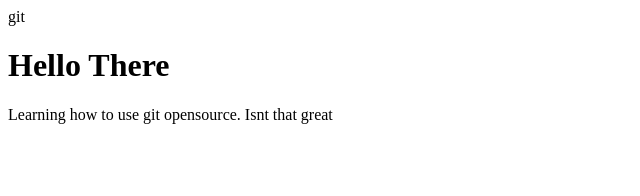
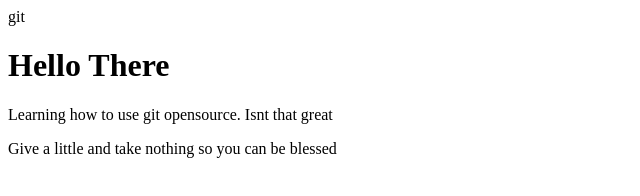
Before and after one commit to talk2karima/generate, a plain HTML site: page index.html in a window 1280 px wide. Shown: the whole page, without its empty margins (0-640 px from the left). Drawn offline with Linux system fonts and the light colour scheme.

Commit message:
check out

```diff
--- a/index.html
+++ b/index.html
@@ -10,6 +10,7 @@
 <body>
     <h1>Hello There</h1>
     <p>Learning how to use git opensource. Isnt that great</p>
+    <aside>Give a little and take nothing so you can be blessed</aside>
 </body>
 
 </html>
```
